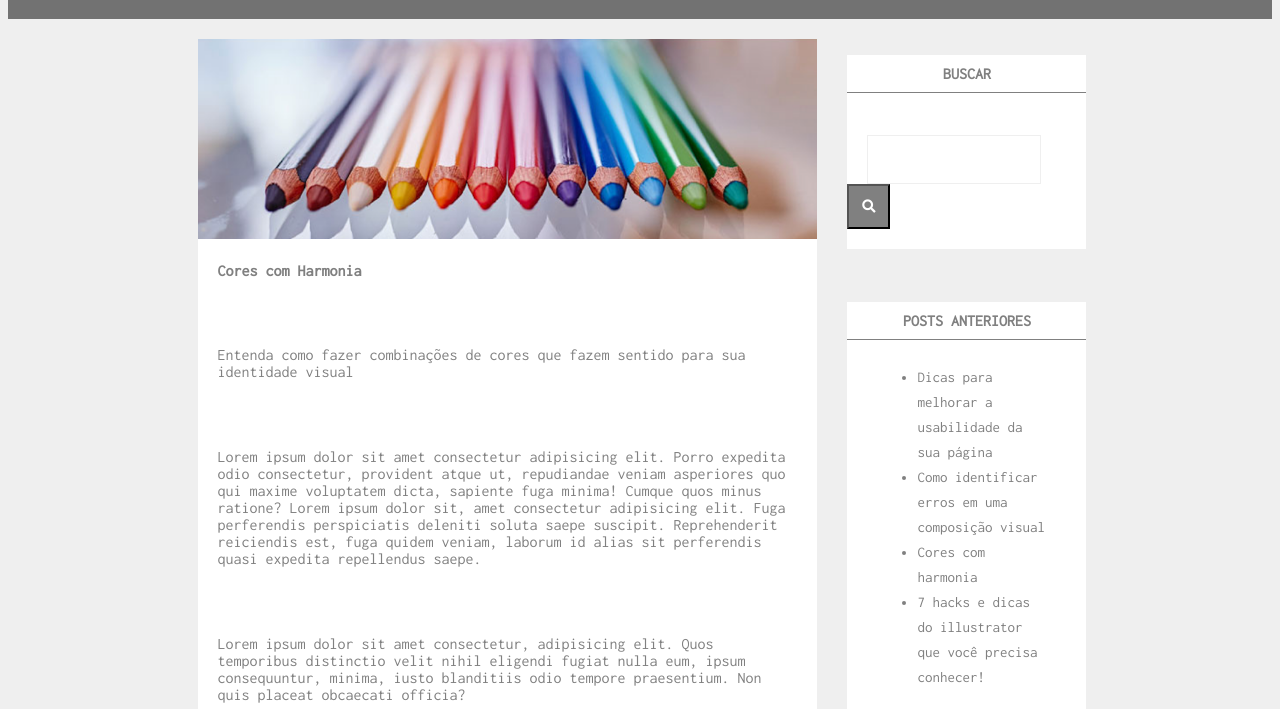
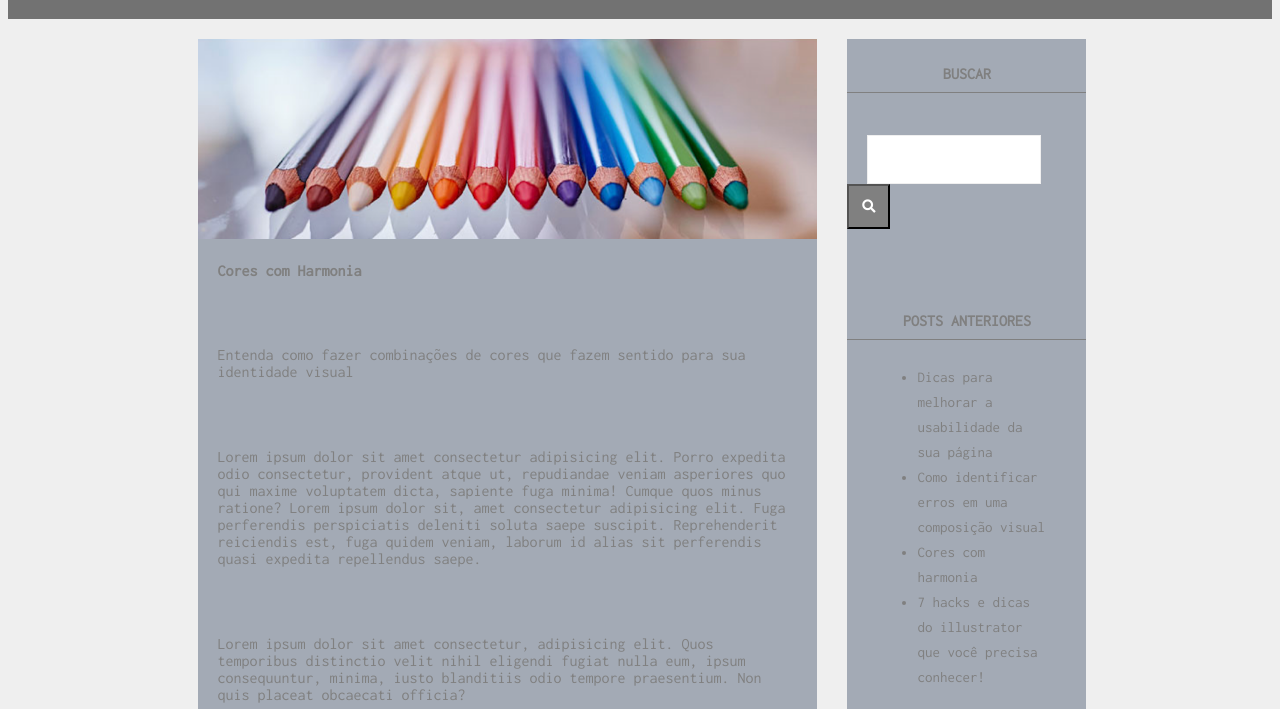
Before and after one commit to zululuga/Primeiro-Site, a plain HTML site: page index.html in a window 1280 px wide. Shown: the part 91-800 px from the top of the page. Drawn offline with Linux system fonts and the light colour scheme.

Commit message:
Update estilos.css

```diff
--- a/estilo/estilos.css
+++ b/estilo/estilos.css
@@ -61,7 +61,7 @@ margin-right: -4px;
 width: 70%;
 /*border: 1px solid red;*/
 vertical-align: top;
-background-color: white;
+background-color: #a3aab5;
 }
 main aside {
     display: inline-block;
@@ -71,6 +71,7 @@ main aside {
     /*border: 1px solid green;*/
     vertical-align: top;
     /*border: 1px solid violet;*/
+    background-color: #a3aab5;
 }
 main section img {
     width: 100%;
@@ -86,7 +87,7 @@ main section p {
     padding-bottom: 15px;
 }
 .aside-box {
-    background-color: white;
+    background-color: #a3aab5;
     padding-bottom: 20px;
     margin-bottom: 20px;
 }
```
